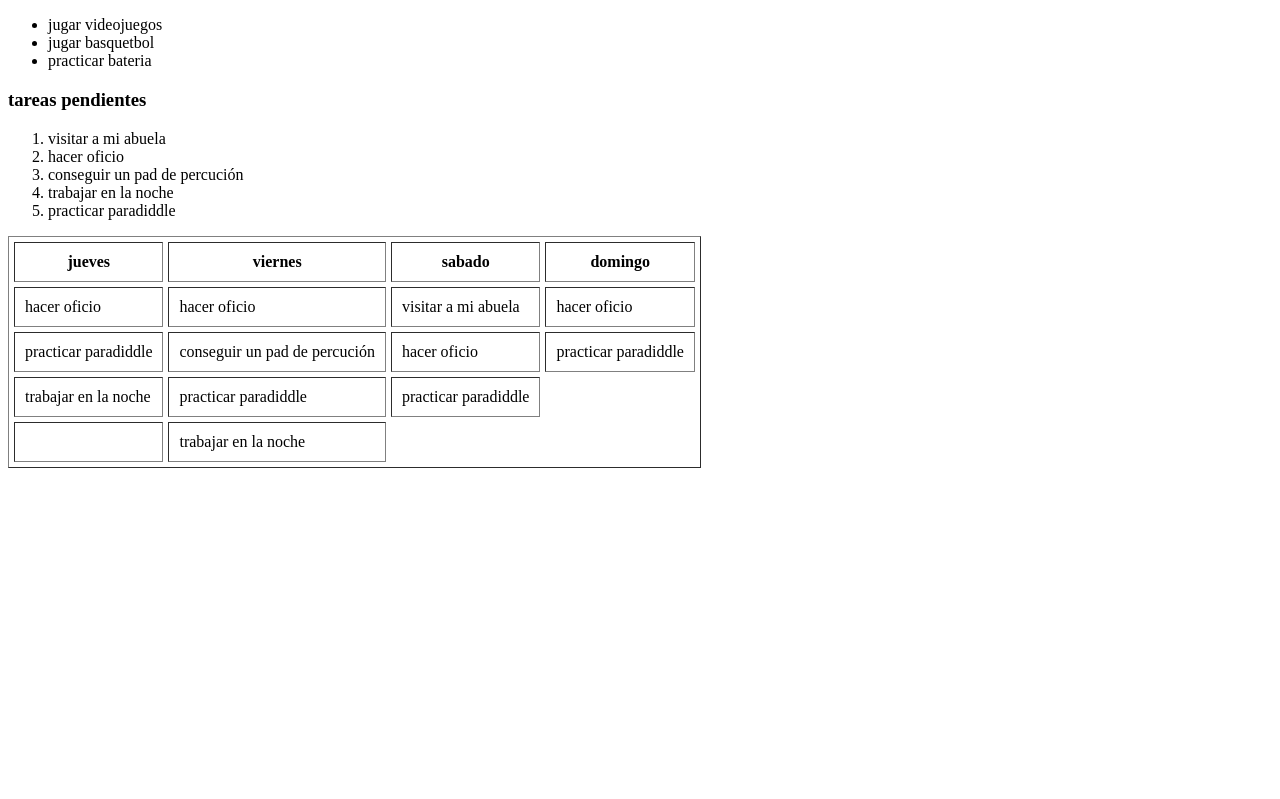
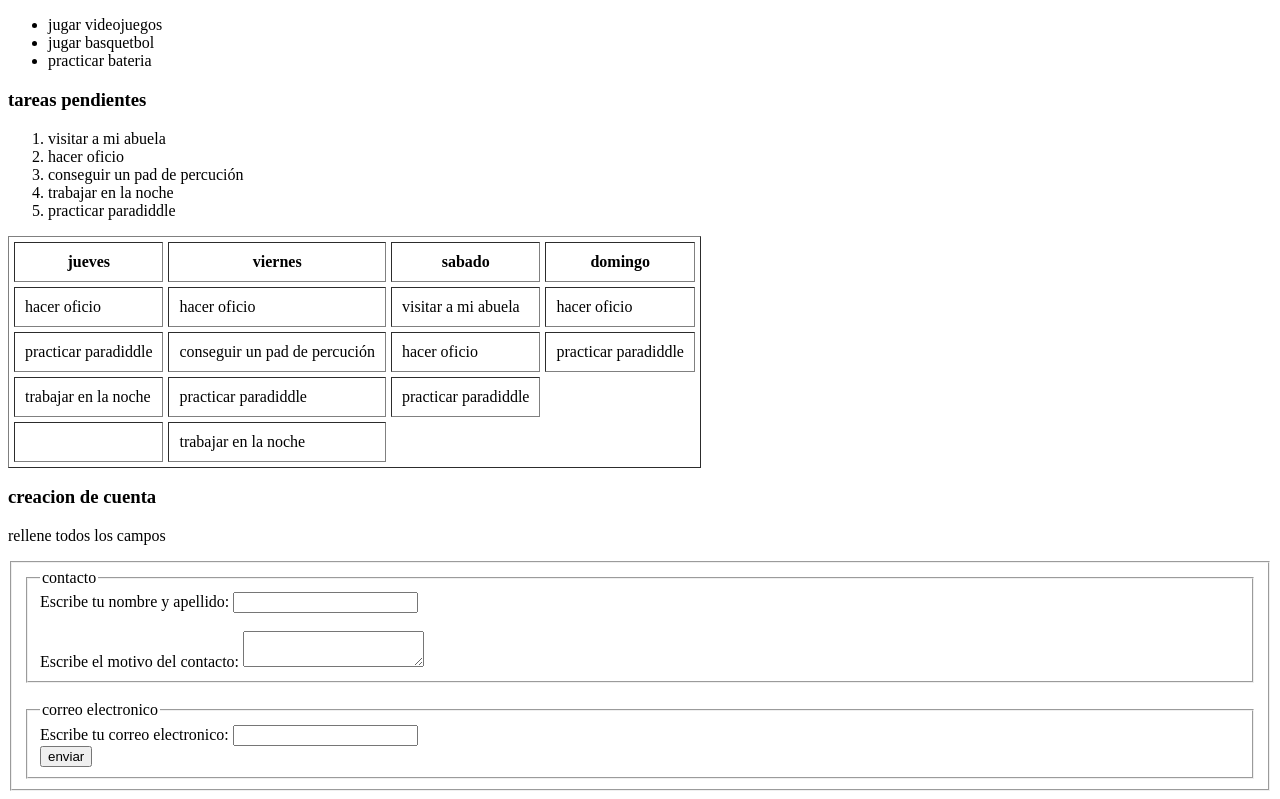
Before and after one commit to stevenrobles147/mi-pagina-web, a plain HTML site: page index.html in a window 1280 px wide. Shown: the part 631-1430 px from the top of the page. Before the commit the page ends 1107 px from the top, so only its background shows below. Drawn offline with Linux system fonts and the light colour scheme.

Commit message:
commit 4

```diff
--- a/index.html
+++ b/index.html
@@ -72,6 +72,34 @@
         </tr>
 
     </table>
+
+ <form class="form">
+
+            <h3>creacion de cuenta</h3>
+
+            <p>rellene todos los campos</p>
+            <fieldset class="class-1">
+
+            <fieldset class="class-2">
+                <legend class="datos">contacto</legend>
+                <label for="nombre">Escribe tu nombre y apellido: </label>
+                <input type="text" id="nombre" class="box" required>
+                <br>
+                <br>
+                <label for="nombre">Escribe el motivo del contacto: </label>
+                <textarea type="text" id="nombre" class="box" required></textarea>
+                <br>
+            </fieldset>
+            <br>
+            <fieldset class="class-3">
+                <legend class="cuenta">correo electronico</legend>
+                <label for="correo">Escribe tu correo electronico: </label>
+                <input type="email" id="correo" class="box" required>
+            <br>
+            <input type="submit" value="enviar" class="submit">
+            </fieldset>
+        </form>
+
 </body>
 
 </html>
```
